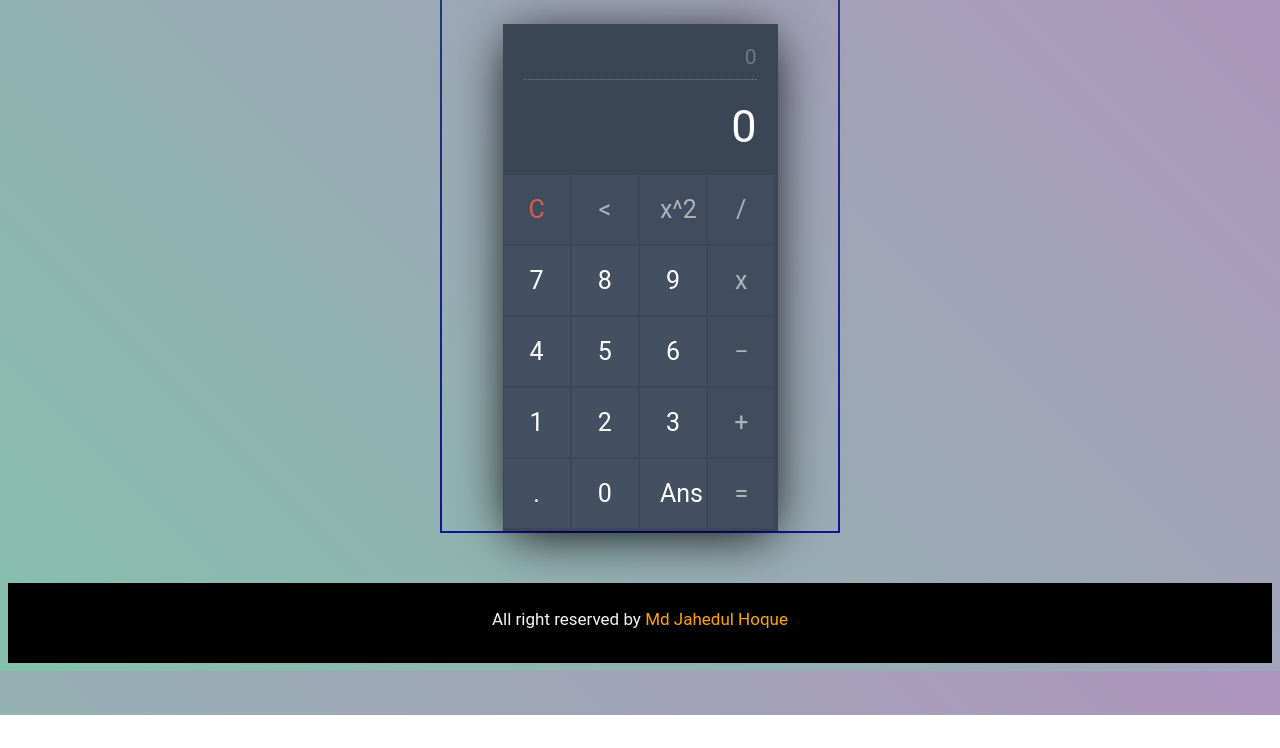
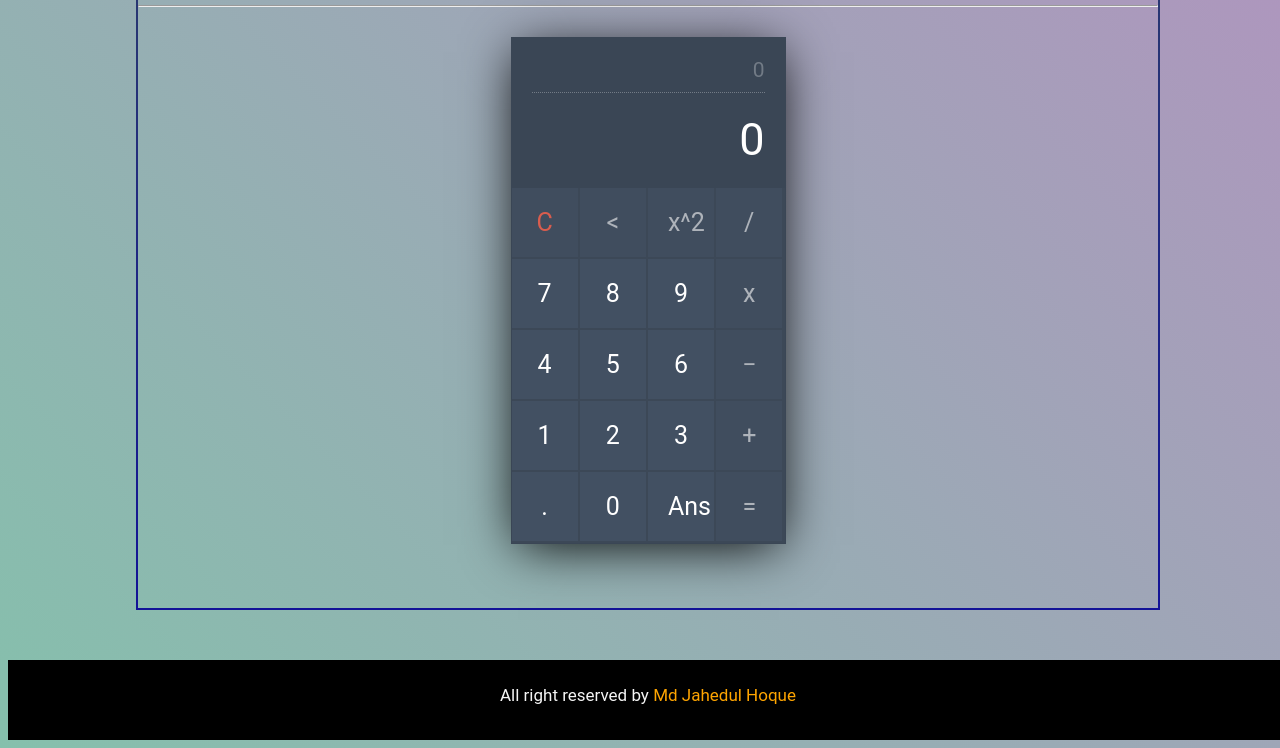
Before and after one commit to jahedul29/Digital_Calculator, a plain HTML site: page index.html in a window 1280 px wide. Shown: the part 85-833 px from the top of the page. Before the commit the page ends 800 px from the top, so only its background shows below. Drawn offline with Linux system fonts and the light colour scheme.

Commit message:
Setting width

```diff
--- a/css/style.css
+++ b/css/style.css
@@ -5,6 +5,7 @@
 
 body {
   background-image: linear-gradient(45deg, #85c0ac, #af95be);
+  width: 100%;
 }
 
 h1 {
@@ -18,11 +19,12 @@ hr {
 }
 
 .container {
-  width: 400px;
+  width: 80%;
   margin: auto;
   border: 2px solid;
   border-image: linear-gradient(to bottom, rgb(43, 59, 109), rgb(19, 19, 151));
   border-image-slice: 3;
+  padding-bottom: 5%;
 }
 
 .calc-body {
```
